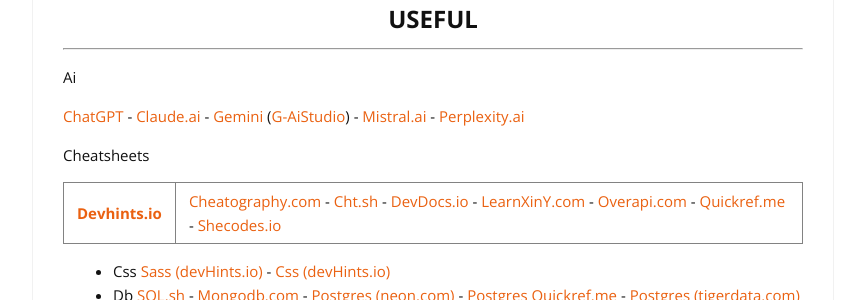
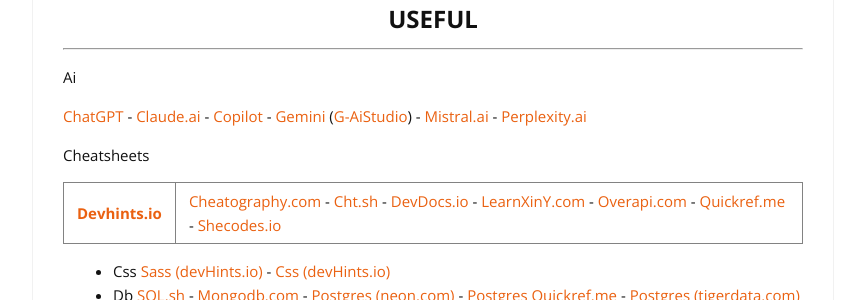
Before and after one commit to cylmat/cylmat.github.io, a Jekyll site: the page built from _pages/USEFUL.md, in a window 1280 px wide and 900 px high. Shown: the part 224-524 px from the top of the window, without its empty margins (207-1072 px from the left). Built offline with Jekyll 4.4.1, drawn with Linux system fonts in a browser that asks for light colours; nearby versions of some CDN libraries.

Commit message:
Update USEFUL.md

```diff
--- a/_pages/USEFUL.md
+++ b/_pages/USEFUL.md
@@ -12,7 +12,7 @@
 
 Ai
 
-[ChatGPT](https://chatgpt.com) - [Claude.ai](https://claude.ai) - [Gemini](https://gemini.google.com) ([G-AiStudio](https://aistudio.google.com)) - [Mistral.ai](https://mistral.ai) - [Perplexity.ai](https://www.perplexity.ai)
+[ChatGPT](https://chatgpt.com) - [Claude.ai](https://claude.ai) - [Copilot](https://copilot.microsoft.com) - [Gemini](https://gemini.google.com) ([G-AiStudio](https://aistudio.google.com)) - [Mistral.ai](https://mistral.ai) - [Perplexity.ai](https://www.perplexity.ai)
 
 Cheatsheets
 
```
